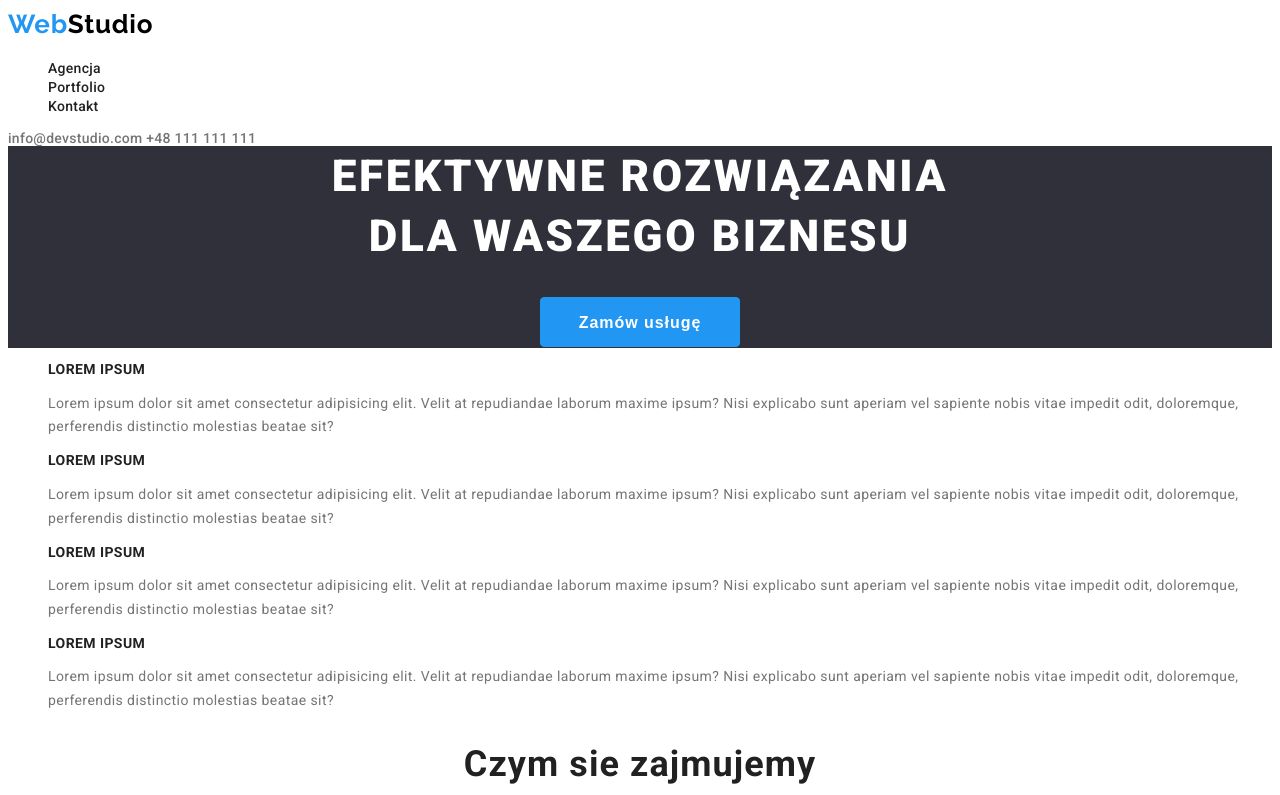
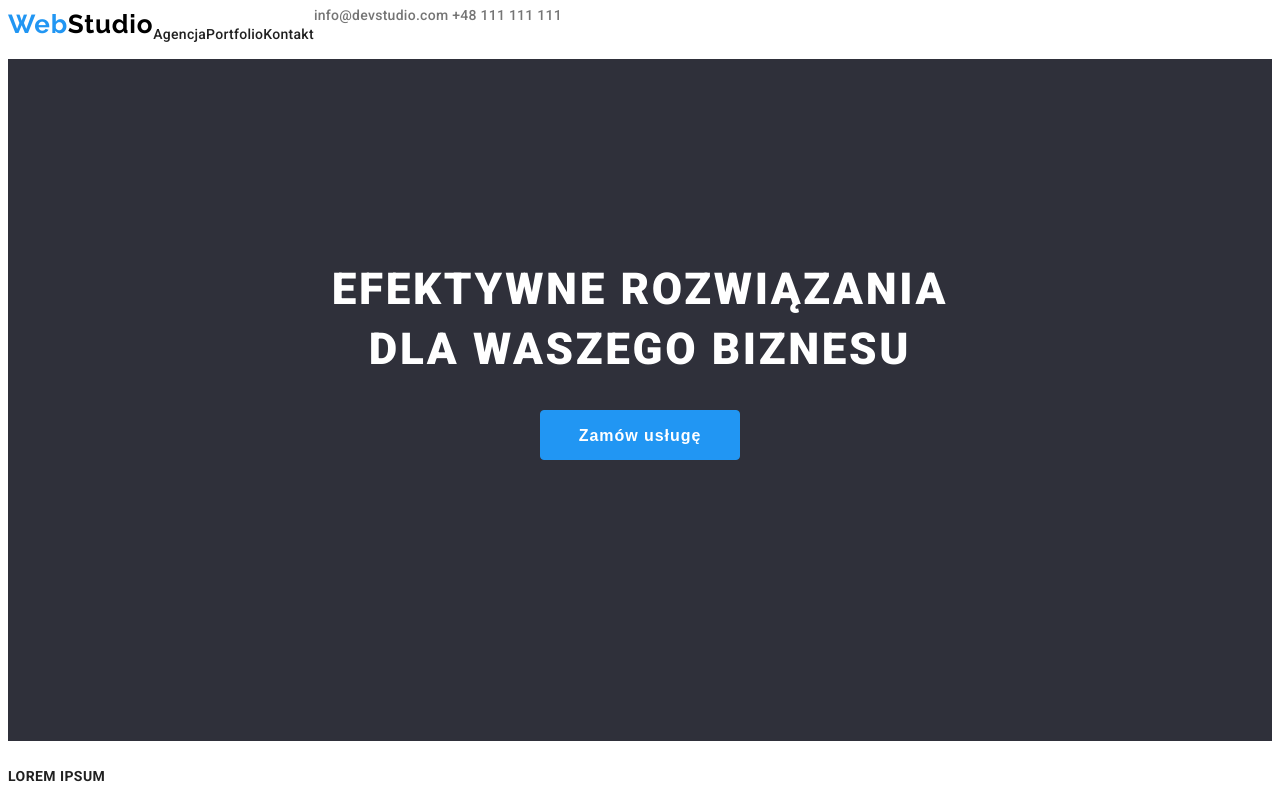
Before and after one commit to WojciechMilkowski/goit-markup-hw-03, a plain HTML site: page index.html in a window 1280 px wide. Shown: the top 795 px of the page. Drawn offline with Linux system fonts and the light colour scheme.

Commit message:
homework continue

```diff
--- a/css/styles.css
+++ b/css/styles.css
@@ -7,6 +7,7 @@ body {
 }
 ul {
     list-style: none;
+    padding: 0;
 }
 :root {
     --text-color: rgba(117, 117, 117, 1);
@@ -54,7 +55,9 @@ ul {
     box-shadow: 0px 1px 3px rgba(0, 0, 0, 0.12), 0px 1px 1px rgba(0, 0, 0, 0.14),
         0px 2px 1px rgba(0, 0, 0, 0.2);
 }*/
-
+.container {
+    display: flex;
+}
 .department {
     color: var(--text-color);
     font-family: 'Roboto';
@@ -84,6 +87,8 @@ ul {
     border: 1px solid transparent;
     background-color: var(--background-color);
     text-align: center;
+    padding-top: 200px;
+    padding-bottom: 280px;
 }
 .hero-text {
     max-width: 696px;
@@ -174,6 +179,9 @@ ul {
 .navi:focus {
     color: var(--link-color);
 }
+.header-navi {
+    display: flex;
+}
 .header-navi .navi {
     color: var(--third-text-color);
 }
```
Also changed, not shown: portfolio.html (+2 -0 lines).
